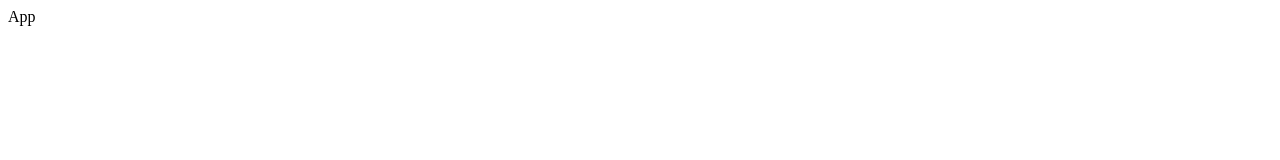
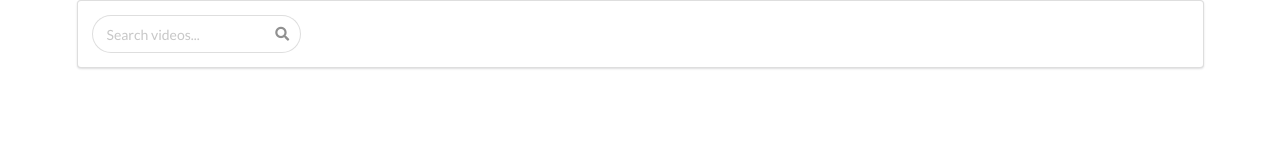
Before and after one commit to imisamarti/videos, a React app: page / in a window 1280 px wide. Built offline with nearby package versions, Linux system fonts and the light colour scheme.

```diff
--- a/public/index.html
+++ b/public/index.html
@@ -9,6 +9,8 @@
       name="description"
       content="Web site created using create-react-app"
     />
+    <link rel='stylesheet' href="https://cdnjs.cloudflare.com/ajax/libs/semantic-ui/2.4.1/semantic.min.css" />
+
     <link rel="apple-touch-icon" href="%PUBLIC_URL%/logo192.png" />
     <!--
       manifest.json provides metadata used when your web app is installed on a
--- a/src/components/App.js
+++ b/src/components/App.js
@@ -1,8 +1,9 @@
 import React from 'react';
+import SearchBar from './SearchBar'
 
 class App extends React.Component{
 	render(){
-		return <div>App</div>
+		return <div className='ui container'><SearchBar /></div>
 	}
 }
 
--- /dev/null
+++ b/src/components/SearchBar.js
@@ -0,0 +1,21 @@
+import React from 'react';
+
+class SearchBar extends React.Component{
+	state={term:''};
+
+	render(){
+		return(
+			<div className='ui segment'>
+			<form className="ui fluid category search">
+			<div className="ui icon input">
+			<input value={this.state.term} className="prompt" type="text" placeholder="Search videos..."/>
+			<i className="search icon"></i>
+			</div>
+			<div className="results"></div>
+			</form>
+			</div>
+			)
+	}
+}
+
+export default SearchBar;
```
